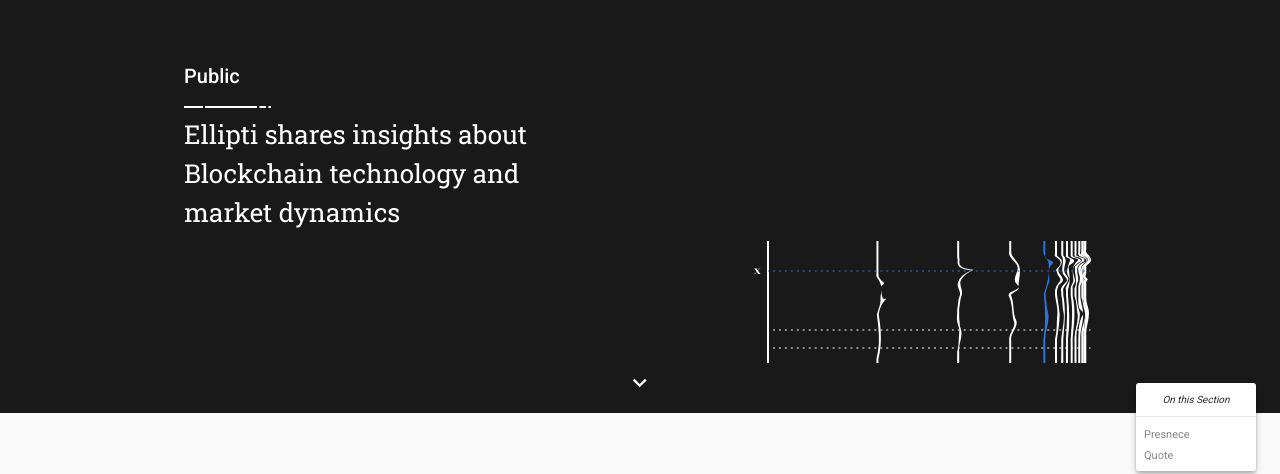
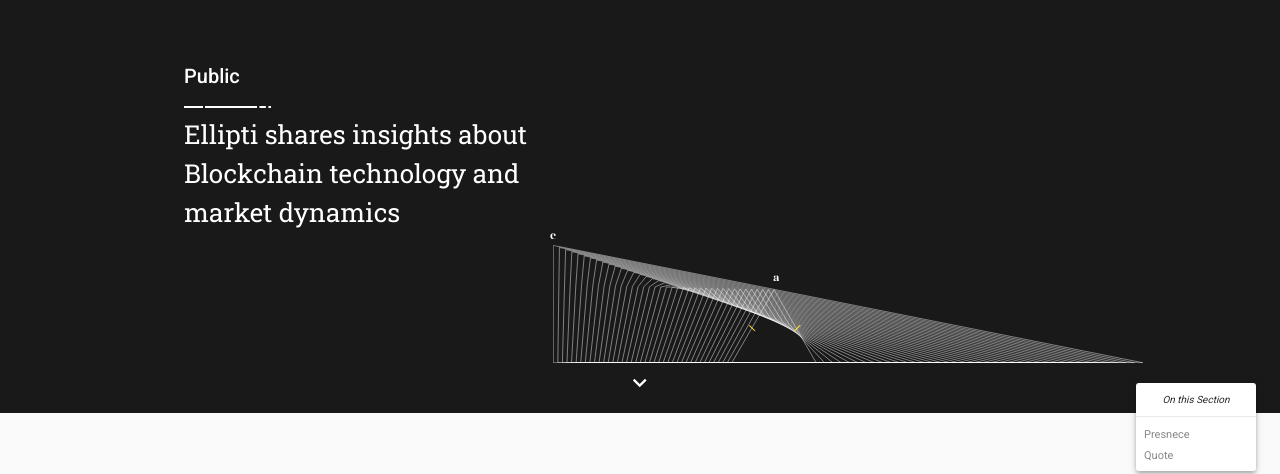
Before and after one commit to ellipti-dev/homepage, a Gatsby site: page /public in a window 1280 px wide. Shown: the part 67-541 px from the top of the page. Built offline with nearby package versions, Linux system fonts and the light colour scheme; Gatsby itself is replaced by a stand-in of ours.

Commit message:
add public svg

```diff
--- a/src/pages/public.js
+++ b/src/pages/public.js
@@ -15,7 +15,7 @@
 const useStyles = makeStyles((theme) => ({
   root: {},
   jumbotron: {
-    backgroundImage: "url('/svg/labs1.svg')",
+    backgroundImage: "url('/svg/public1.svg')",
     backgroundRepeat: "no-repeat",
     backgroundPosition: "right 20% bottom 50px",
   },
```
Also changed, not shown: static/svg/public1.svg (added).
